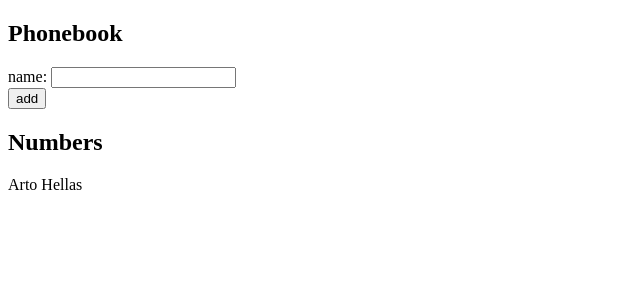
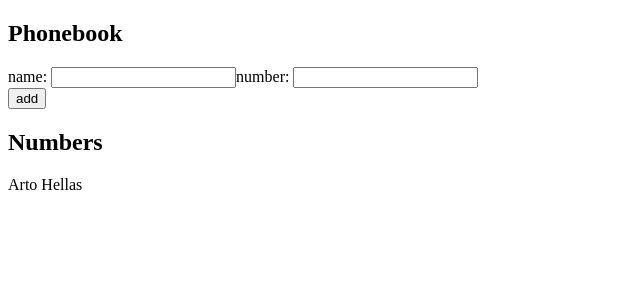
Before and after one commit to linglejack06/fso-part2, a React (Vite) app in the folder phonebook/: page / in a window 1280 px wide. Shown: the top 300 px of the page, without its empty margins (0-640 px from the left). Built offline with nearby package versions, Linux system fonts and the light colour scheme; the HTML template or start-up script is replaced by a standard one.

Commit message:
add number input

```diff
--- a/phonebook/src/App.jsx
+++ b/phonebook/src/App.jsx
@@ -5,8 +5,12 @@
     { name: 'Arto Hellas' }
   ])
   const [newName, setNewName] = useState('');
-  const handleChange = (e) => {
+  const [newNumber, setNewNumber] = useState('');
+  const handleNameChange = (e) => {
     setNewName(e.target.value);
+  }
+  const handleNumberChange = (e) => {
+    setNewNumber(e.target.value);
   }
   const handleSubmit = (e) => {
     e.preventDefault();
@@ -14,7 +18,7 @@
       alert(`${newName} is already in the phonebook`)
       return;
     }
-    setPersons(persons.concat({name: newName}));
+    setPersons(persons.concat({name: newName, number: newNumber}));
     setNewName('');
   }
   return (
@@ -22,7 +26,8 @@
       <h2>Phonebook</h2>
       <form onSubmit={handleSubmit}>
         <div>
-          name: <input value={newName} onChange={handleChange} />
+          name: <input value={newName} onChange={handleNameChange} />
+          number: <input value={newNumber} onChange={handleNumberChange} />
         </div>
         <div>
           <button type='submit'>add</button>
@@ -31,7 +36,7 @@
       <h2>Numbers</h2>
       <div>
         {persons.map((person) => (
-          <p key={person.name}>{person.name}</p>
+          <p key={person.name}>{person.name} {person.number}</p>
         ))}
       </div>
     </div>
```
